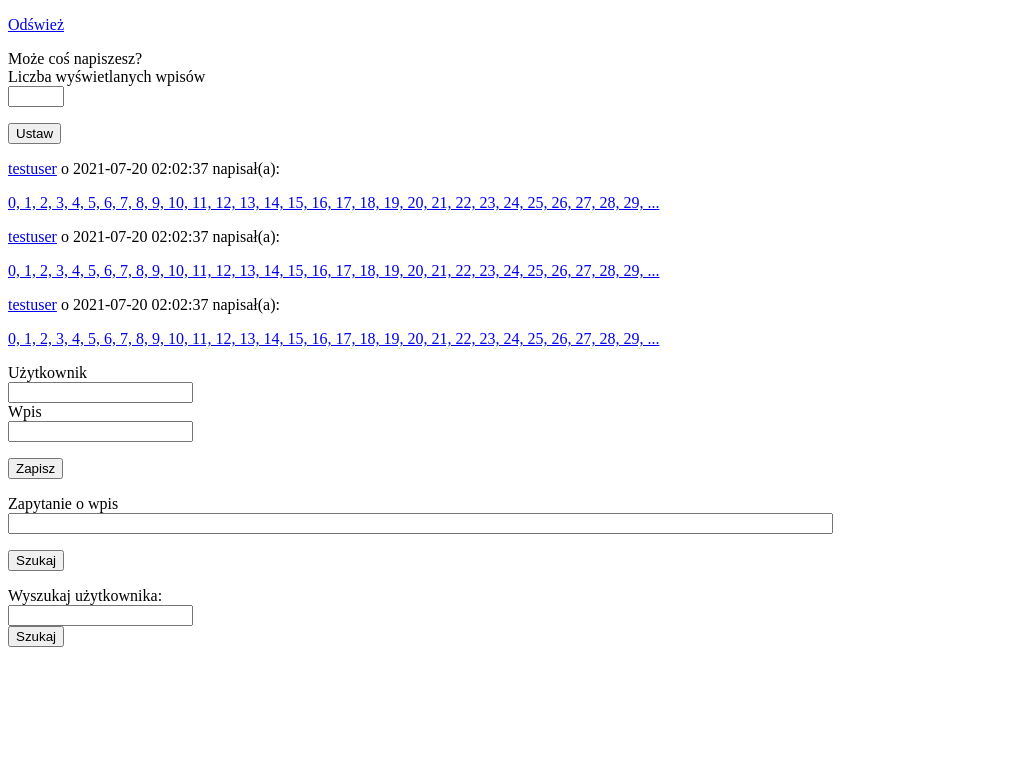
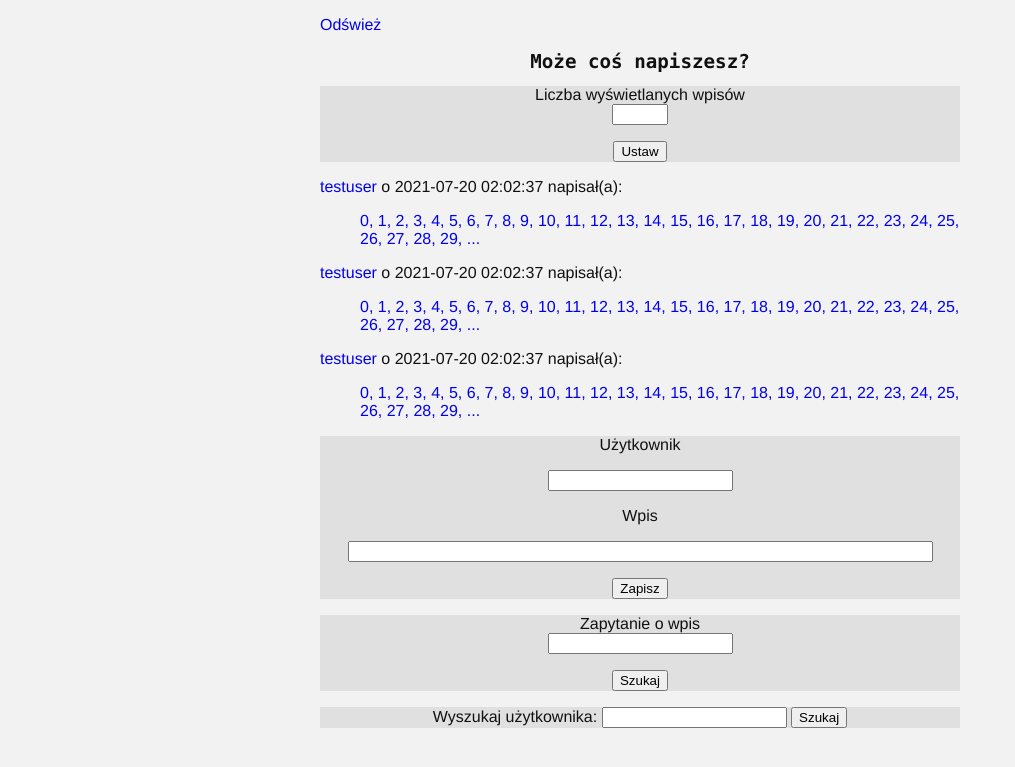
Before and after one commit to mniester/guests_book, a Flask app: page / in a window 1280 px wide. Shown: the top 767 px of the page, without its empty margins (0-1015 px from the left). Run offline with Flask 2, Linux system fonts and the light colour scheme; data comes from the database, SQL or seed files in the repository; both versions use the stored data as it was after the commit.

Commit message:
Style improved, CSS review, generating requirements

```diff
--- a/guest_book/dry.py
+++ b/guest_book/dry.py
@@ -3,7 +3,7 @@ def query_response(entries):
     "Returns number of found entries with proper plural forms"
 
     found = len(entries)
-    if str(found)[-1] == '1':
+    if str(found)[-1] == '1' and not (found >= 11 and found <= 19):
         end = ' wpis.'
     elif str(found)[-1] in ('2','3','4'):
         end = ' wpisy.'
--- a/guest_book/forms.py
+++ b/guest_book/forms.py
@@ -9,9 +9,9 @@ class Entry(FlaskForm):
 
     length_message = ' musi być pomiędzy %(min)d i %(max)d'
     nick_message = 'Długość nicku' + length_message
-    post_message = 'Długość wpis' + length_message
+    entry_message = 'Długość wpisu' + length_message
     nick = StringField('Użytkownik', validators = [Length(min = 1, max = 20, message = nick_message)])
-    text = StringField('Wpis', validators = [Length(min = 1, max = 1000,  message = post_message)])
+    text = StringField('Wpis', validators = [Length(min = 1, max = 1000,  message = entry_message)])
     write = SubmitField('Zapisz')
 
 
@@ -24,14 +24,6 @@ class Query(FlaskForm):
 
 
 
-class Find_user(FlaskForm):
-
-    query_message = 'Zapytanie musi być pomiędzy %(min)d i %(max)d'
-    who = StringField('Zapytanie o użytkownika', validators = [Length(min = 1, max = 20,  message = query_message)])
-    find = SubmitField('Szukaj')
-
-
-
 class Set_nr(FlaskForm):
 
     message = 'Liczba musi być pomiędzy %(min)d i %(max)d'
--- a/guest_book/routes.py
+++ b/guest_book/routes.py
@@ -1,8 +1,10 @@
 from flask import render_template, request, url_for, redirect, abort, make_response, jsonify
+
+
 from guest_book import app
 from guest_book.db_access import DB_access
 from guest_book.dry import post_method_handling, query_response
-from guest_book.forms import Entry, Query, Set_nr, Find_user
+from guest_book.forms import Entry, Query, Set_nr #, Find_user
 from guest_book import app
 
 
@@ -20,12 +22,9 @@ def index(quantity = app.config["ENTRIES"], cut = app.config["CUT"]):
     entry = Entry()
     query = Query()
     set_quantity = Set_nr()
-    find_user = Find_user()
     back = 'Odśwież'
     with DB_access() as db:
         if request.method == 'GET':
-            if find_user.data and find_user.validate():
-                redirect(url_for('user', name = find_user.data.who))
             status_code = 200
             message = 'Może coś napiszesz?'
             entries = db.get_entries(quantity = quantity)
@@ -40,42 +39,33 @@ def index(quantity = app.config["ENTRIES"], cut = app.config["CUT"]):
                                    query = query,
                                    cut = cut,
                                    set_quantity = set_quantity,
-                                   find_user = find_user,
                                    message = message), status_code
 
 
 
-@app.route('/user?name=<name>', methods = ['GET', 'POST'])
-@app.route('/user/<name>/<quantity>', methods = ['GET', 'POST'])
 @app.route('/user/<name>', methods = ['GET', 'POST'])
-def user(name, quantity = app.config["ENTRIES"], cut = app.config["CUT"]):
+@app.route('/user/', methods = ['GET', 'POST'])
+def user(name = None, quantity = app.config["ENTRIES"], cut = app.config["CUT"]):
 
     f'''Returns group of latest entries (default - {app.config["ENTRIES"]}) of one user'''
 
-    name = request.form['name']
-    print(data)
     entry = Entry()
     query = Query()
     set_quantity = Set_nr()
-    find_user = Find_user()
+    if not name:
+        name = request.args.get('name')
     back = 'Pokaż wszystkie wpisy'
-    try:
-        quantity = int(quantity)
-    except ValueError:
-        quantity = default_quantity
     with DB_access() as db:
         if request.method == 'GET':
             entries = list(db.get_entries(user = name, quantity = quantity))
             if entries:
-                print('==============', name)
                 message = query_response(entries)
                 status_code = 200
             else:
-                print('--------------')
                 abort(404)
         else:
             status_code, message, entries = post_method_handling(entry, query, set_quantity, db, quantity, name)
-            if not entries:
+            if status_code == 404:
                 abort(404)
         return render_template('index.html', back = back,
                                    entry = entry,
@@ -84,7 +74,6 @@ def user(name, quantity = app.config["ENTRIES"], cut = app.config["CUT"]):
                                    query = query,
                                    cut = cut,
                                    set_quantity = set_quantity,
-                                   find_user = find_user,
                                    message = message), status_code
 
 
--- /dev/null
+++ b/guest_book/static/style.css
@@ -0,0 +1,33 @@
+body {
+  margin: 0;
+  padding: 0;
+  font-family: "Ubuntu", "Helvetica Neue", Helvetica, Arial, sans-serif;
+  color: #101010;
+  background: #f2f2f2;
+  margin-left: 25%;
+  margin-right: 25%;
+
+}
+
+h1 {
+  font-size: 1.2em;
+  font-family: Lucida Console, sans-serif;
+  text-align: center;
+}
+
+a:link {
+  color: 1f7a1f;
+  background-color: transparent;
+  text-decoration: none;
+}
+
+a:visited {
+  color: ffff00;
+  background-color: transparent;
+  text-decoration: none;
+}
+
+form {
+background-color: #e0e0e0;
+text-align: center;
+}
--- a/guest_book/templates/error_404.html
+++ b/guest_book/templates/error_404.html
@@ -3,7 +3,11 @@
 <html>
 
   <head>
-    <title>{{ title }}</title>
+    <meta charset="UTF-8">
+    <meta lang ='pl'>
+    <meta name="viewport" content="width=device-width, initial-scale=1.0">
+    <link rel= "stylesheet" type= "text/css" href= "{{ url_for('static',filename='/style.css') }}">
+    <link rel="shortcut icon" type="image/jpg" href="{{ url_for('static',filename='/accessories-character-map.svg') }}">
   </head>
 
   <body>
--- a/guest_book/templates/index.html
+++ b/guest_book/templates/index.html
@@ -3,13 +3,20 @@
 <html>
   <head>
     <title>{{ title }}</title>
+    <meta charset="UTF-8">
+    <meta lang ='pl'>
+    <meta name="viewport" content="width=device-width, initial-scale=1.0">
+    <link rel= "stylesheet" type= "text/css"
+    href= "{{ url_for('static',filename='/style.css') }}">
+    <link rel="shortcut icon" type="image/jpg"
+    href="{{ url_for('static',filename='/accessories-character-map.svg') }}">
   </head>
 
   <body>
 
     <p><a href = "{{ url_for('index') }}"> {{ back }}</a></p>
 
-    <div>{{ message }}</div>
+    <h1>{{ message }}</h1>
 
     <form action="" method="post" novalidate>
       {{ set_quantity.hidden_tag()}}
@@ -28,25 +35,25 @@
       <p>{{ message }}</p>
       {% endfor %}
     </div>
-    <div> {% for entry in entries: %}
-      <p><a href="{{ url_for('user', name = entry.user) }}">{{ entry.user }}</a> o {{ entry.date }} napisał(a): </p>
-      <p><a href="/entry/{{ entry.id }}">{{ entry.get_text(cut) }}</a></p>
+    <dl> {% for entry in entries: %}
+      <dt><a href="{{ url_for('user', name = entry.user) }}">{{ entry.user }}</a> o {{ entry.date }} napisał(a): </dt>
+      <dd><p></p><a href="/entry/{{ entry.id }}" target="_blank">{{ entry.get_text(cut) }}</p></a></dd>
       {% endfor %}
-    </div>
+    </dl>
 
 
     <form action="" method="post" novalidate>
       {{ entry.hidden_tag() }}
       <div>
-        {{ entry.nick.label }}<br>
-        {{ entry.nick }}<br>
-        {% for err1 in entry.nick.errors %}<br>
+        <p>{{ entry.nick.label }}</p>
+        <p>{{ entry.nick }}</p>
+        {% for err1 in entry.nick.errors %}
         <span style="color: red;"> {{ err1 }} </span>
         {% endfor %}
       </div>
       <div>
-        {{ entry.text.label }}<br>
-        {{ entry.text }}
+        <p>{{ entry.text.label }}</p>
+        <p>{{ entry.text(size=70) }}</p>
         {% for err2 in entry.text.errors %}
         <span style="color: red;"> {{ err2 }} </span>
         {% endfor %}
@@ -58,7 +65,7 @@
       {{ query.hidden_tag() }}
       <div>
         {{ query.entry.label }}<br>
-        {{ query.entry(size=100) }}
+        {{ query.entry }}
         {% for err3 in query.entry.errors %}
         <span style="color: red;"> {{ err3 }} </span>
         {% endfor %}
@@ -66,9 +73,9 @@
       </div>
     </form>
 
-    <form action="/user" method="get">
-      <label for="finduser">Wyszukaj użytkownika: </label><br>
-      <input type="text" id="finduser" name="name"><br>
+    <form action="/user/" method="get">
+      <label for="finduser">Wyszukaj użytkownika: </label>
+      <input type="text" id="finduser" name="name">
       <input type="submit" value="Szukaj">
 
     </form>
--- a/test_file.py
+++ b/test_file.py
@@ -65,7 +65,7 @@ def test_new_user():
 
     '''
 
-    users = ('', 'test_new_user',
+    users = ('', 'newuser',
             'oooooooooooooooooooooooooooooooooooooooo')
 
     with DB_access() as db:
@@ -87,7 +87,7 @@ def test_add_entry():
     'Odpowiedni wpis testowy',
     ('La La La La La ' * 200))
 
-    user = 'test_add_entry'
+    user = 'addentry'
 
     with DB_access() as db:
         for entry in entries:
```
Also changed, not shown: guest_book/templates/entry.html (+7 -0 lines), requirements.txt (added, +21 -0 lines), guest_book/static/accessories-character-map.svg (added), guest_book/test.db, 1 other file.
